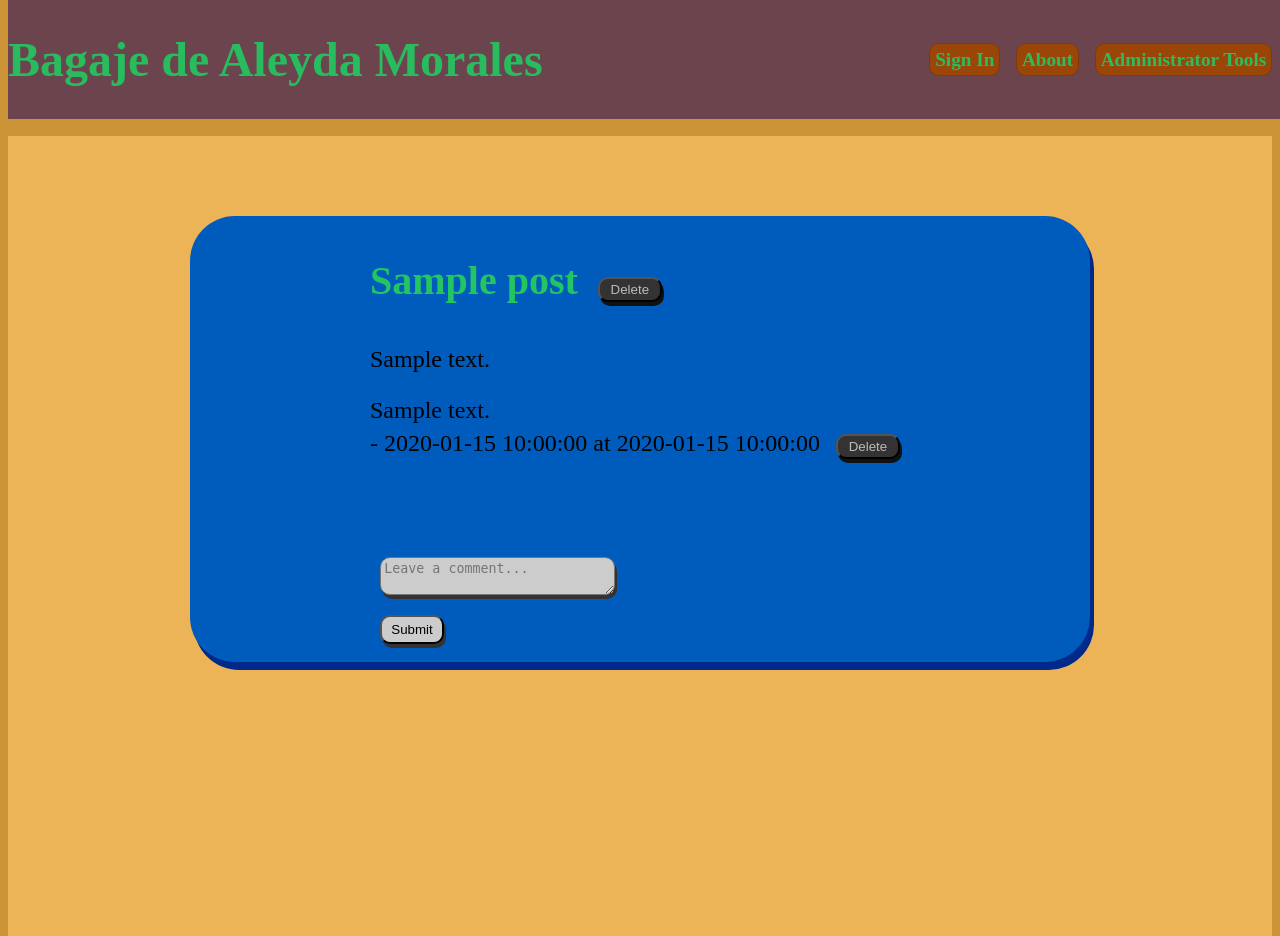
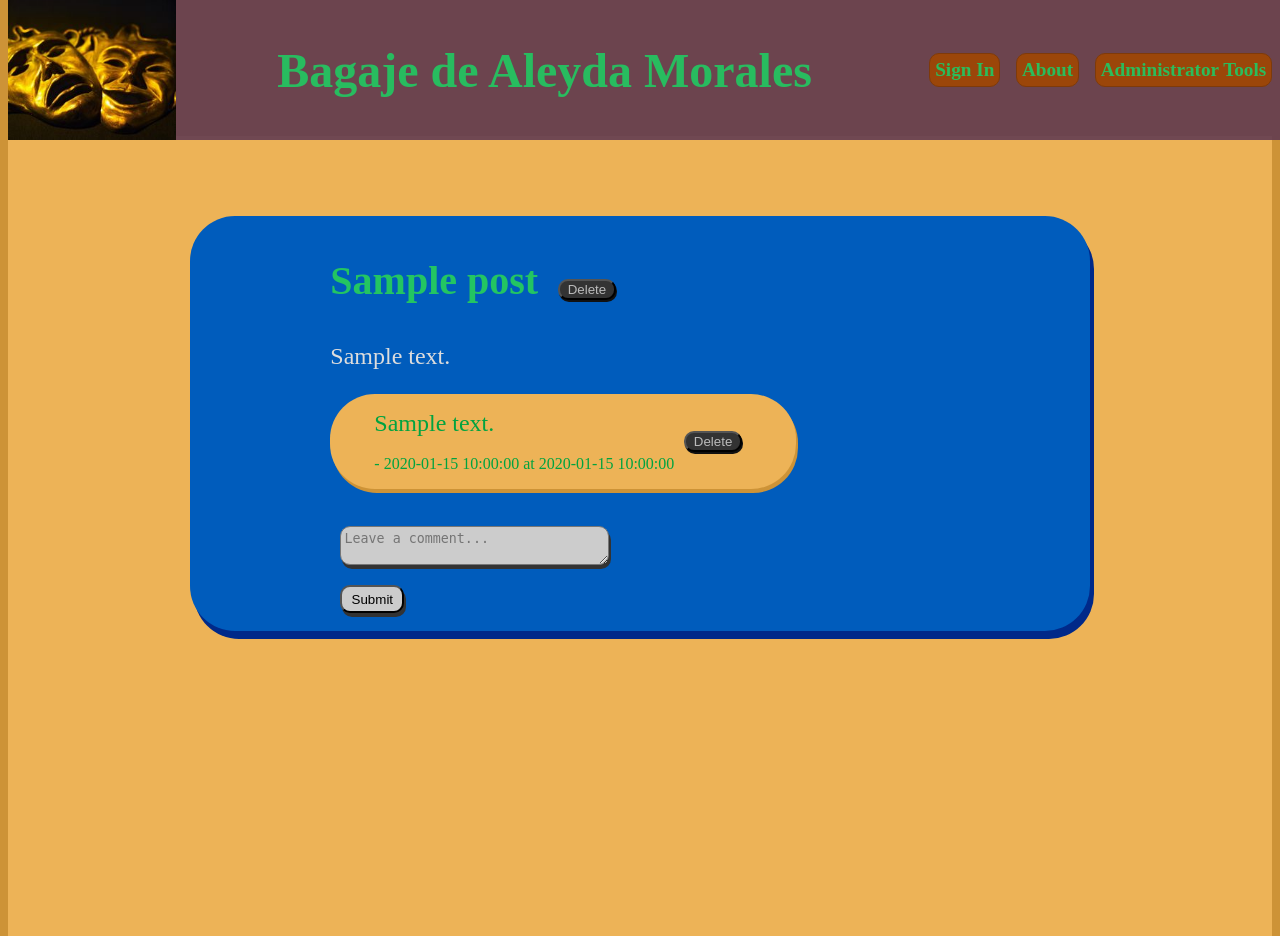
Before and after one commit to mantisg/BagajeFlask, a Flask app: page / in a window 1280 px wide. Run offline with Flask 3, Linux system fonts and the light colour scheme; a database or web service that is not in the repository returns one stand-in record (values such as "Sample title").

Commit message:
Clean up home page

```diff
--- a/static/styles/styles.css
+++ b/static/styles/styles.css
@@ -10,12 +10,17 @@ header {
     display: flex;
     flex-direction: row;
     justify-content: space-between;
+    align-items: center;
     position: fixed;
     top: 0px;
     width: 100%;
     margin: 0px;
     background-color: #5d3852dd;
     z-index: 25;
+}
+
+header img {
+    height: 140px;
 }
 
 h1 {
@@ -64,6 +69,11 @@ main {
     border-radius: 45px;
     box-shadow: 4px 8px #002989;
     padding: 0.5rem;
+    margin-bottom: 5rem;
+}
+
+.post-item {
+    width: 70%;
 }
 
 .post-title {
@@ -73,6 +83,38 @@ main {
 
 .post-title {
     color: #23C562;
+}
+
+.post-body {
+    color: #ddd;
+}
+
+.comments {
+    border-radius: 10px;
+    color: #01a340;
+}
+
+.comment-item {
+    background-color: #edb357;
+    border-radius: 45px;
+    display: flex;
+    flex-direction: row;
+    justify-content: center;
+    align-items: center;
+    padding: 1rem;
+    width: 70%;
+    font-size: 1rem;
+    box-shadow: 2px 4px #cd9337;
+}
+
+.comm-grp {
+    display: flex;
+    flex-direction: column;
+    margin: 0px;
+}
+
+.comment-body {
+    font-size: 1.5rem;
 }
 
 form {
@@ -110,9 +152,8 @@ input, textarea {
 
 .delete-btn {
     border-radius: 10px;
-    width: 4rem;
-    padding: 0.2rem;
-    box-shadow: 2px 4px #111;
+    width: 3.6rem;
+    box-shadow: 1px 2px #111;
     background-color: #333;
     color: #bbb;
 }
--- a/templates/home.html
+++ b/templates/home.html
@@ -8,6 +8,7 @@
 </head>
 <body>
     <header>
+        <img src="{{ url_for('static', filename='assets/teatro-mascaras.jpg') }}" />
         <h1>Bagaje de Aleyda Morales</h1>
         <nav>
             <a href="./sign-in">Sign In</a>
@@ -24,12 +25,13 @@
                 <div class="comments">
                     {% for comment in post.comments %}
                     <div class="comm-cont" data-comment-id="{{ comment._id }}">
-                        <p class="comment-item">
-                            <span class="comment-body">{{ comment.CommentBody }}</span>
-                            <br> - {{ comment.CreatedBy }} at {{ comment.CreatedAt }}
+                        <div class="comment-item">
+                            <p class="comm-grp">
+                                <span class="comment-body">{{ comment.CommentBody }}</span>
+                                <br> - {{ comment.CreatedBy }} at {{ comment.CreatedAt }}
+                            </p>
                             <button class="delete-btn" id="delete-comment" onclick="deleteComment">Delete</button>
-                        </p>
-                        <br><br>
+                        </div><br>
                     </div>
                     {% endfor %}
                 </div>
@@ -42,6 +44,7 @@
                 <p class="post-body">Posts will go here.</p>
             {% endfor %}
         </section>
+        <section class="contact"></section>
     </main>
     <script src="{{ url_for('static', filename='js/home.js') }}"></script>
 </body>
```
Also changed, not shown: static/assets/teatro-mascaras.jpg (added).
